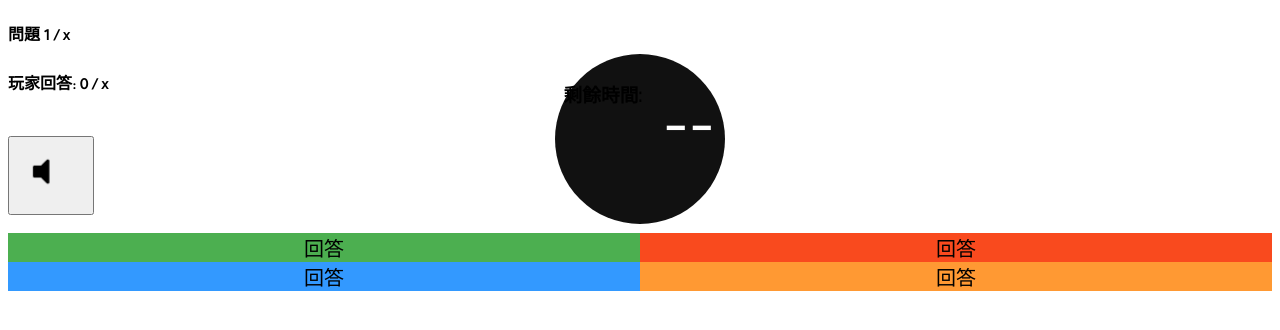
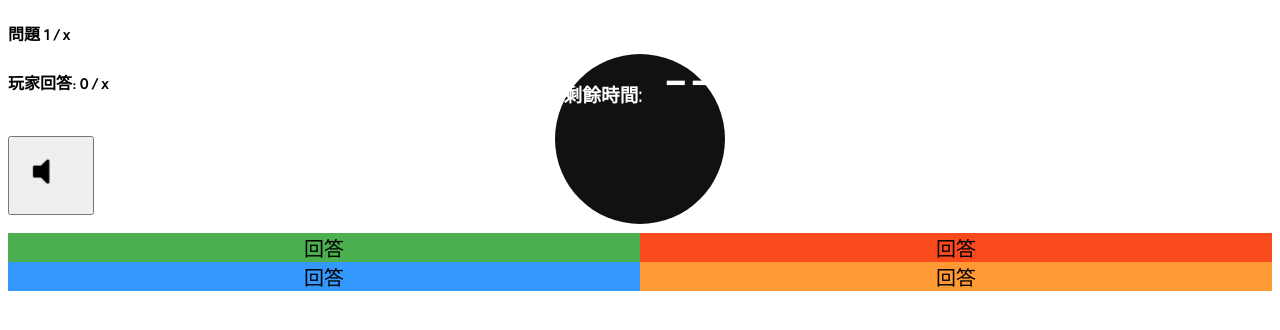
Before and after one commit to webber0928/teach-game, a website: page frontend/host/game/index.html in a window 1280 px wide. Drawn offline with nearby package versions, Linux system fonts and the light colour scheme; no server answers.

Commit message:
update style

```diff
--- a/frontend/assets/css/hostGameView.css
+++ b/frontend/assets/css/hostGameView.css
@@ -94,6 +94,7 @@
     top: 35px;
     left: 50%;
     margin-left: -85px;
+    color: #fff;
 }
 #num{
     font-family: 'Tajawal', sans-serif;
@@ -105,7 +106,7 @@
     text-align: center;
     line-height: 75px;
     padding-top: 20px;
-    top: 45px;
+    top: 0;
     position: relative;
 }
 #playersAnswered{
```
